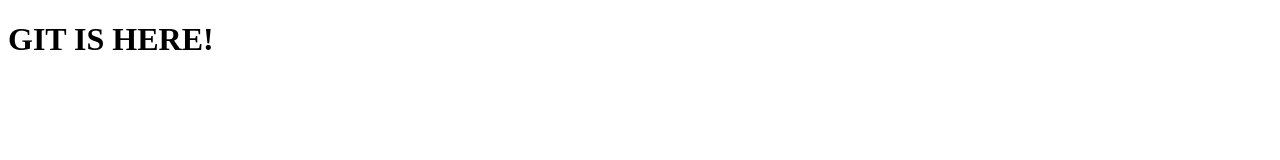
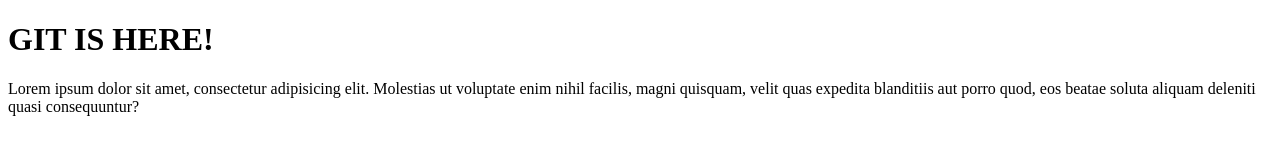
Before and after one commit to MilaDoro/bookish-spork, a plain HTML site: page index.html in a window 1280 px wide. Drawn offline with Linux system fonts and the light colour scheme.

Commit message:
add text and change title

```diff
--- a/index.html
+++ b/index.html
@@ -2,10 +2,13 @@
 <html lang="en">
 <head>
     <meta charset="UTF-8">
-    <title>Document</title>
+    <title>Git test</title>
 </head>
 <body>
 
     <h1>GIT IS HERE!</h1>
+    <p>
+        Lorem ipsum dolor sit amet, consectetur adipisicing elit. Molestias ut voluptate enim nihil facilis, magni quisquam, velit quas expedita blanditiis aut porro quod, eos beatae soluta aliquam deleniti quasi consequuntur?
+    </p>
 </body>
 </html>
```
